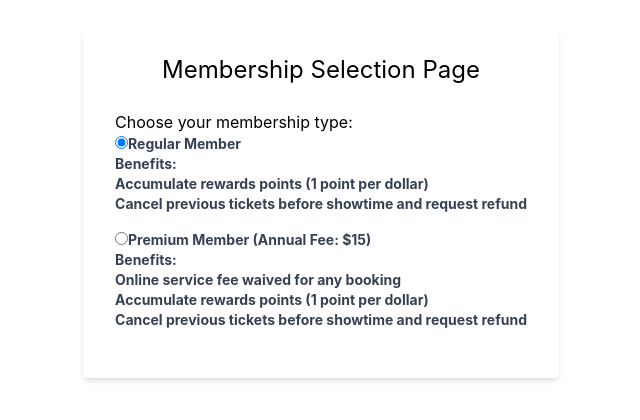
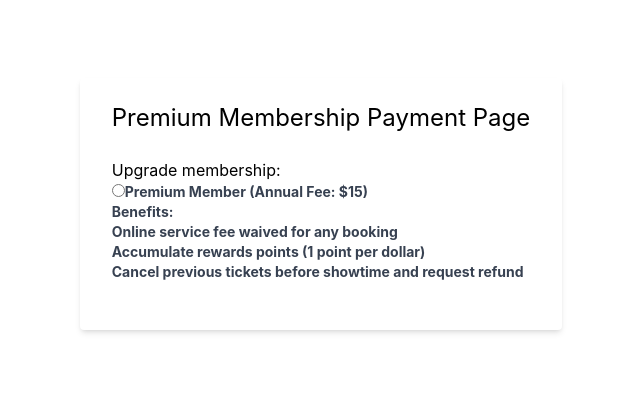
Before and after one commit to gopinathsjsu/team-project-swe, a React (Create React App) app in the folder frontend/: page /memberSelection in a window 1280 px wide. Shown: the part 188-608 px from the top of the page, without its empty margins (319-959 px from the left). Built offline with nearby package versions, Linux system fonts and the light colour scheme.

Commit message:
only premoium membership needed

```diff
--- a/frontend/src/components/MemershipSelectionForm.js
+++ b/frontend/src/components/MemershipSelectionForm.js
@@ -14,10 +14,10 @@ function MembershipSelection() {
   return (
     <div className="min-h-screen flex items-center justify-center">
       <form className="bg-white shadow-md rounded px-8 pt-6  pb-8 mb-4" id="MembershipSelectionForm">
-      <h1 className="text-2xl text-center mb-6"> Membership Selection Page</h1>
-      <p>Choose your membership type:</p>
+      <h1 className="text-2xl text-center mb-6"> Premium Membership Payment Page</h1>
+      <p> Upgrade membership:</p>
 
-      <div className="mb-4 block text-gray-700 text-sm font-bold mb-2">
+      {/* <div className="mb-4 block text-gray-700 text-sm font-bold mb-2">
         <input
           type="radio"
           id="regular"
@@ -36,7 +36,7 @@ function MembershipSelection() {
             </ul>
           </div>
 
-      </div>
+      </div> */}
 
       <div className="mb-4 block text-gray-700 text-sm font-bold mb-2">
         <input
```
